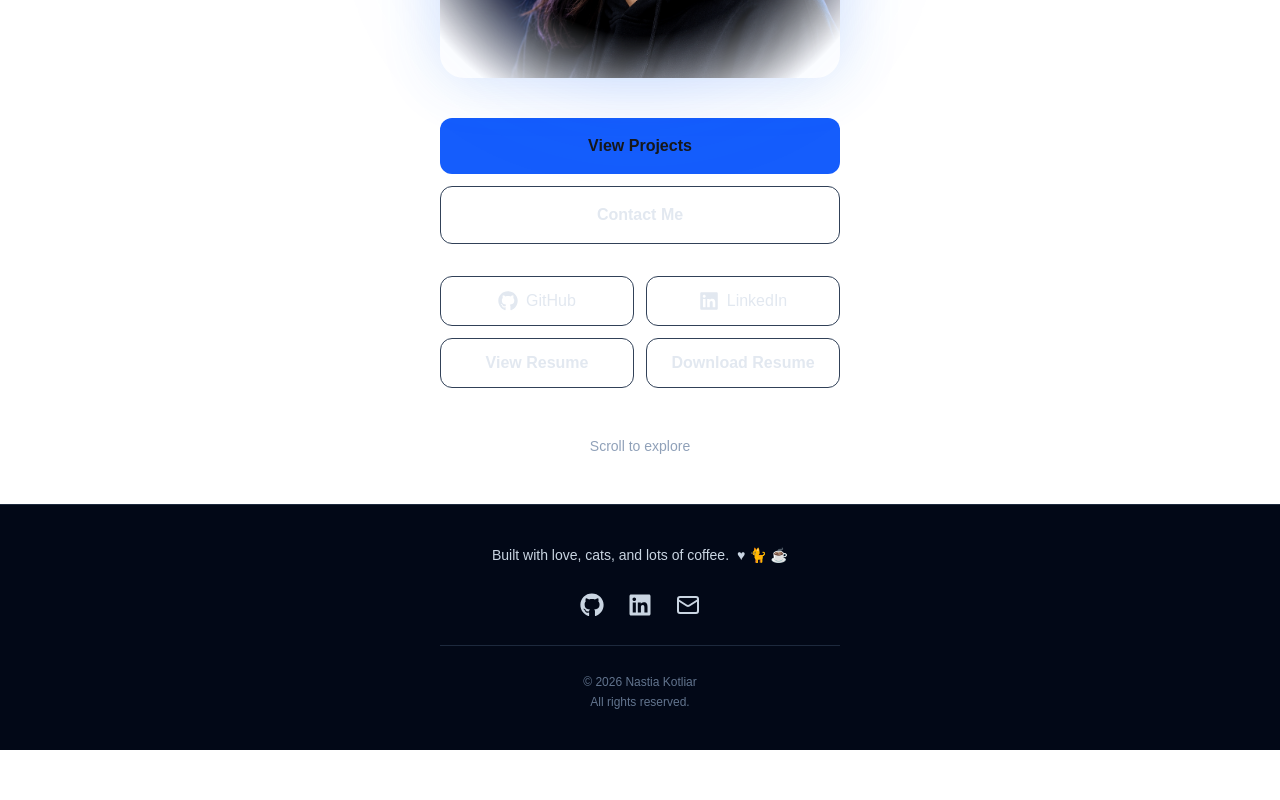
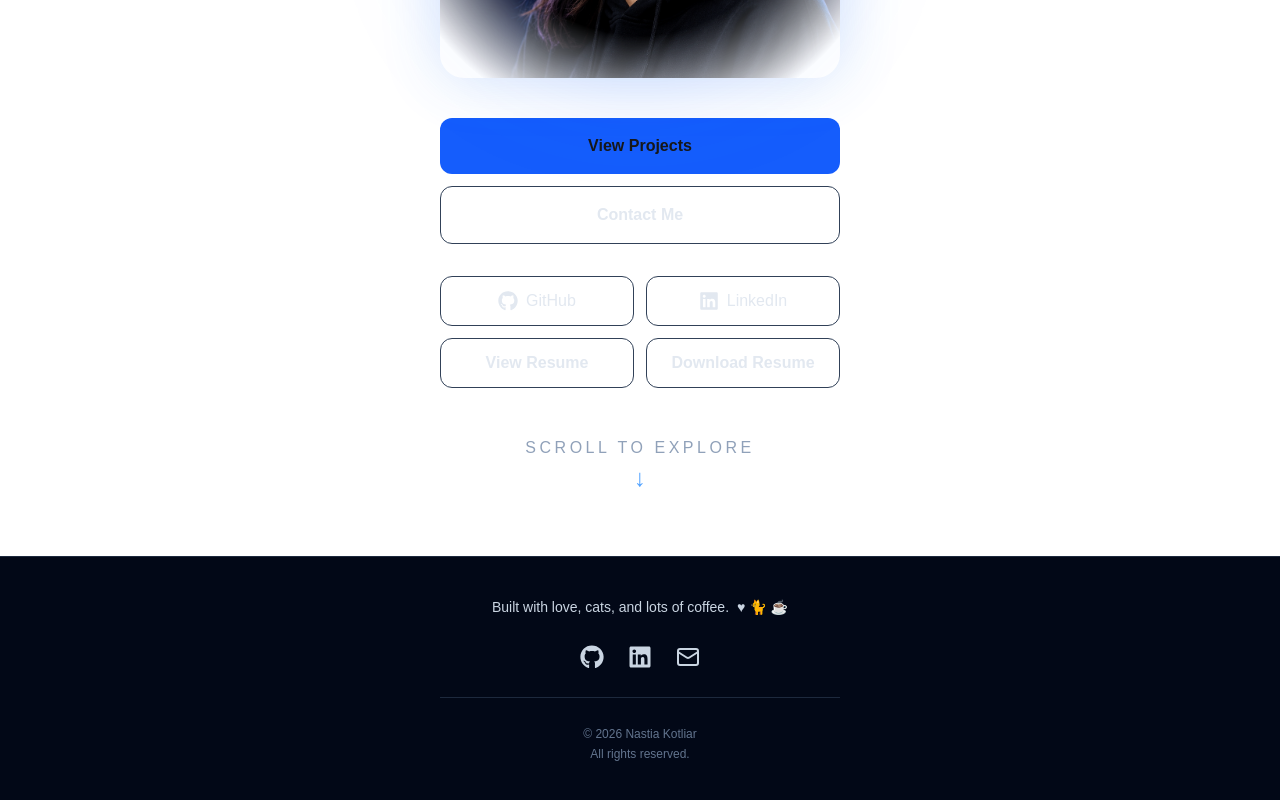
Before and after one commit to Nastia310104/nastia-portfolio, a Next.js app: page / in a window 1280 px wide. Shown: the part 706-1506 px from the top of the page. Before the commit the page ends 1456 px from the top, so only its background shows below. Built offline with nearby package versions, Linux system fonts and the light colour scheme.

Commit message:
Improve scroll to explore indicator

```diff
--- a/src/components/Hero.tsx
+++ b/src/components/Hero.tsx
@@ -229,10 +229,19 @@ export default function Hero() {
           </div>
         </div>
 
-        <div className="pb-4 text-center">
-          <p className="text-sm text-slate-400">
-            {isTouchDevice ? "Swipe to explore" : "Scroll to explore"}
-          </p>
+        <div className="pb-6 text-center">
+          <div className="flex flex-col items-center gap-2 text-slate-400">
+            <p className="text-base font-medium uppercase tracking-[0.22em]">
+              {isTouchDevice ? "Swipe to explore" : "Scroll to explore"}
+            </p>
+
+            <span
+              aria-hidden="true"
+              className="animate-bounce text-2xl text-blue-400"
+            >
+              ↓
+            </span>
+          </div>
         </div>
       </section>
   )
```
